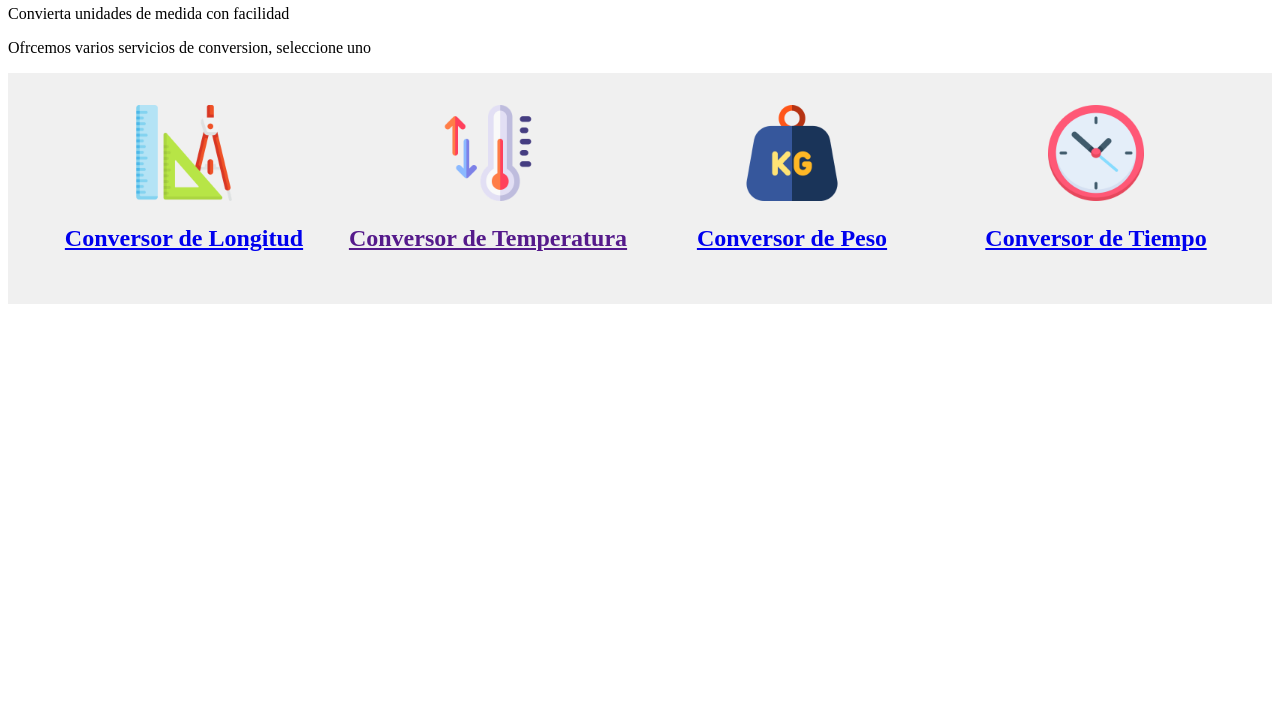
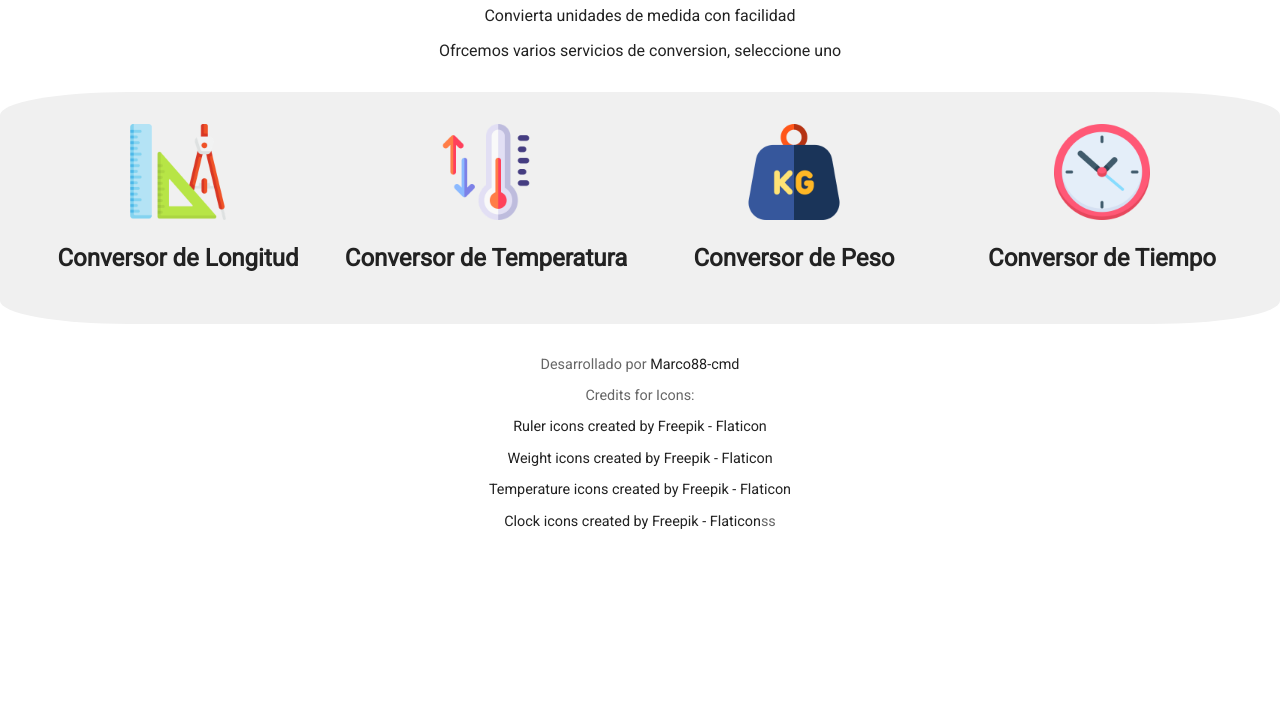
Before and after one commit to Marco88-cmd/unit-converter, a plain HTML site: page index..html in a window 1280 px wide. Shown: the part 75-800 px from the top of the page. Drawn offline with Linux system fonts and the light colour scheme.

Commit message:
Auto commit

```diff
--- a/global/global.css
+++ b/global/global.css
@@ -0,0 +1,14 @@
+@font-face {
+    font-family: 'Roboto';
+    font-style: normal;
+    src: url(/fonts/fonts/Roboto-VariableFont_wdth\,wght.ttf) format('truetype');
+    font-weight: normal;
+}
+
+body {
+    font-family: 'Roboto', sans-serif;
+    margin: 0;
+    padding: 0;
+    background-color: #ffffff;
+    color: #222222;
+}
--- a/index..html
+++ b/index..html
@@ -14,7 +14,7 @@
 </header>
 <div class="grid-container">
 <div class="grid-item">
-<a href="length/index.html">
+<a href="/length/index.html">
     <img src="global/assets/icons/ruler(1).png" class="icono" alt="Conversor de Longitud"/>
     <h2>Conversor de Longitud</h2>
 </a>
@@ -41,6 +41,15 @@
 </div>
 </div>
 
+<footer id="footer">
+    <p>Desarrollado por <a href="https://github.com/Marco88-cmd" target="_blank">Marco88-cmd</a></p>
+    <p>Credits for Icons:</p>
+    <p><a href="https://www.flaticon.com/free-icons/ruler" title="ruler icons">Ruler icons created by Freepik - Flaticon</a>
+        <p><a href="https://www.flaticon.com/free-icons/weight" title="weight icons">Weight icons created by Freepik - Flaticon</a></p>
+        <p><a href="https://www.flaticon.com/free-icons/temperature" title="temperature icons">Temperature icons created by Freepik - Flaticon</a></p>
+        <p><a href="https://www.flaticon.com/free-icons/clock" title="clock icons">Clock icons created by Freepik - Flaticon</a>ss</p>
+</footer>
+
     <script src="script.js"></script>
 </body>
 </html>
--- a/style.css
+++ b/style.css
@@ -1,3 +1,17 @@
+@font-face {
+    font-family: 'Roboto';
+    font-style: normal;
+    src: url(fonts/fonts/Roboto-VariableFont_wdth\,wght.ttf) format('truetype');
+    font-weight: normal;
+}
+
+body {
+    font-family: 'Roboto', sans-serif;
+    margin: 0;
+    padding: 0;
+    background-color: #ffffff;
+    color: #222222;
+}
 
 .grid-container {
     display: grid;
@@ -6,13 +20,17 @@
     padding: 2rem;
     justify-content: center;
     background-color: #f0f0f0;
-    border-radius: 10 %;
+    border-radius: 10%;
+}
+
+a {
+    text-decoration: none;
+    color: inherit;
+    color: #222222;
 }
 
 .grid-item {
     text-align: center;
-    text-decoration: none;
-    color: inherit;
 }
 
 .grid-item img {
@@ -25,6 +43,18 @@
     transform: scale(1.1);
 }
 
+header {
+    text-align: center;
+    margin-bottom: 2rem;
+}
+
+footer {
+    text-align: center;
+    margin-top: 2rem;
+    font-size: 0.9rem;
+    color: #666666;
+}
+
 @media (max-width: 700px) {
     .grid-container {
         grid-template-columns: repeat(2, 1fr);
```
Also changed, not shown: length/index.html (+22 -0 lines), fonts/fonts/Roboto-Italic-VariableFont_wdth,wght.ttf (added), fonts/fonts/Roboto-VariableFont_wdth,wght.ttf (added), length/conversion.js (added), length/style.css (added).
